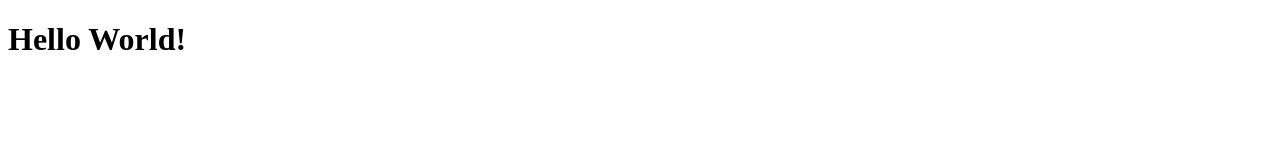
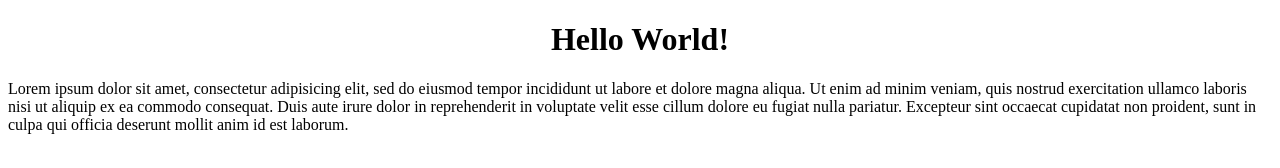
Before and after one commit to dvudd/test_from-CI, a plain HTML site: page index.html in a window 1280 px wide. Drawn offline with Linux system fonts and the light colour scheme.

Commit message:
added placeholder text

```diff
--- a/index.html
+++ b/index.html
@@ -4,9 +4,14 @@
     <meta charset="UTF-8">
     <meta http-equiv="X-UA-Compatible" content="IE=edge">
     <meta name="viewport" content="width=device-width, initial-scale=1.0">
+    <link rel="stylesheet" href="assets/css/style.css">
     <title>Hello, world!</title>
 </head>
 <body>
     <h1>Hello World!</h1>
+    <p>Lorem ipsum dolor sit amet, consectetur adipisicing elit, sed do eiusmod tempor incididunt ut labore et dolore magna
+    aliqua. Ut enim ad minim veniam, quis nostrud exercitation ullamco laboris nisi ut aliquip ex ea commodo consequat. Duis
+    aute irure dolor in reprehenderit in voluptate velit esse cillum dolore eu fugiat nulla pariatur. Excepteur sint
+    occaecat cupidatat non proident, sunt in culpa qui officia deserunt mollit anim id est laborum.</p>
 </body>
 </html>
```
